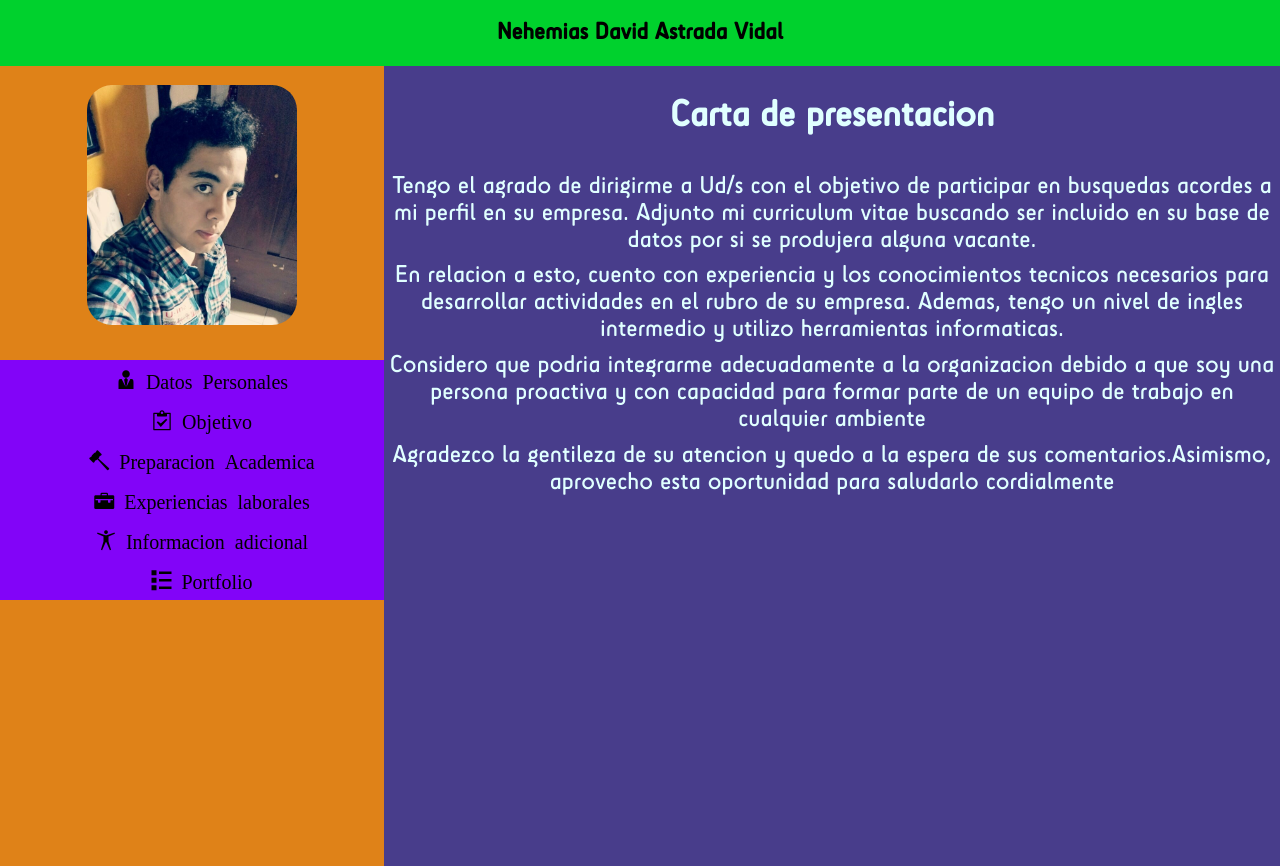
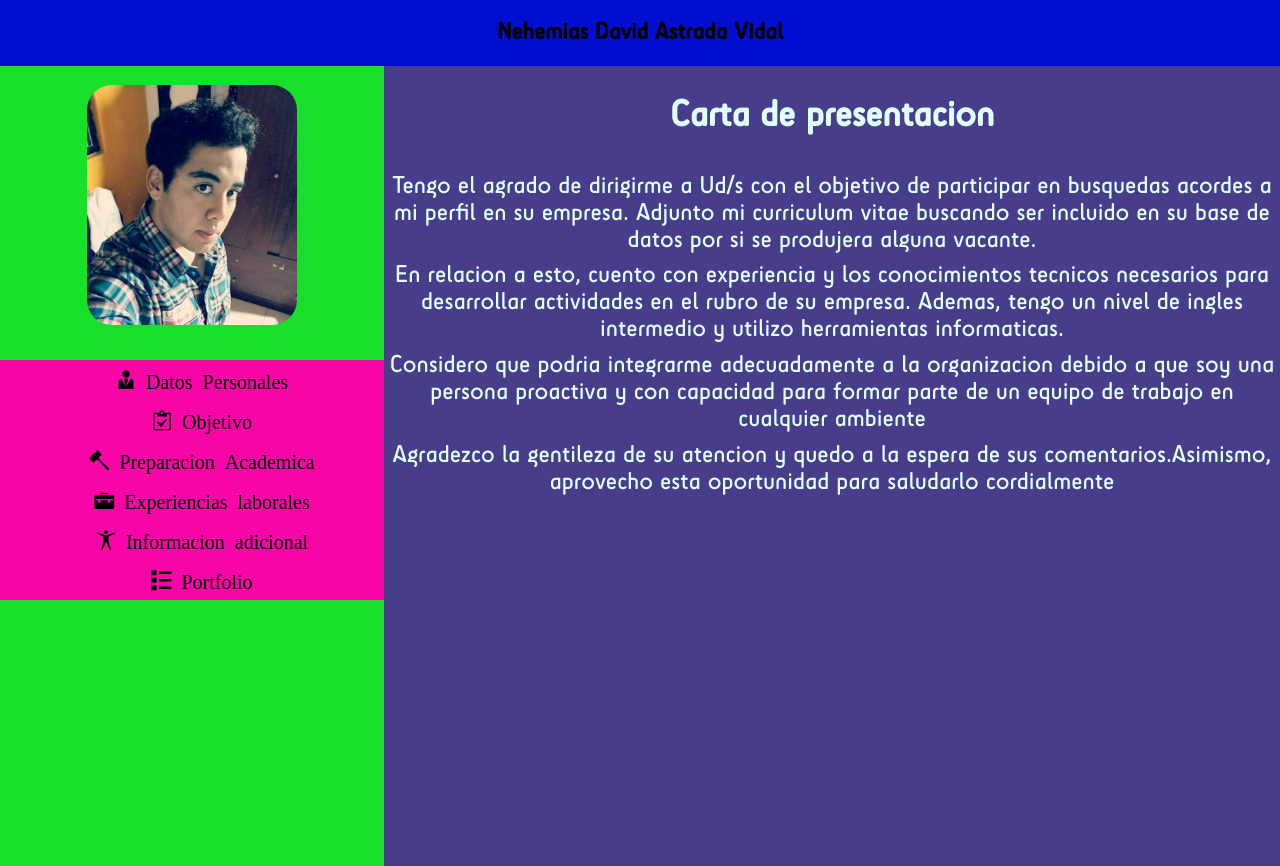
Before and after one commit to nehemias364/Acamica-Prueba-push, a plain HTML site: page index.html in a window 1280 px wide. Drawn offline with Linux system fonts and the light colour scheme; files whose address does not match are found by name.

Commit message:
nuevo-comit-2

```diff
--- a/css/styles.css
+++ b/css/styles.css
@@ -14,7 +14,7 @@ body{
 	padding: 0;
 	font-family: SciFly;
     -webkit-flex-direction: column;
-	background-color: rgb(0, 209, 45);
+	background-color: rgb(0, 14, 209);
 }
 .contenedor_informacion{
 	display: flex;
@@ -25,7 +25,7 @@ body{
     -webkit-flex-direction: column;
     min-width: 30%;
     max-width: 30%;
-	background-color: rgb(223, 130, 24);
+	background-color: rgb(24, 223, 41);
 }
 .categorias_flex img {
 	 border-radius: 25px;
@@ -38,7 +38,7 @@ body{
 }
 .categorias_flex li {
 	list-style-type: none;
-	background-color: rgb(130, 4, 248);
+	background-color: rgb(248, 4, 167);
 	width: 100%;
 	transition: 0.9s;
 	flex-direction: row;
```
